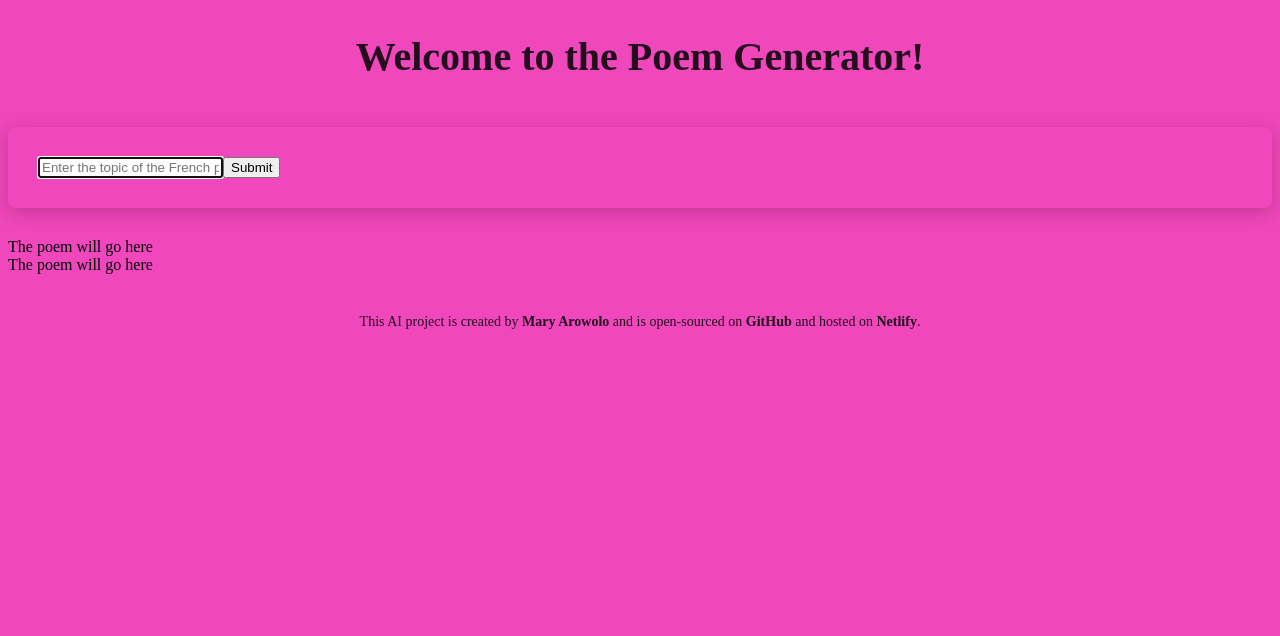
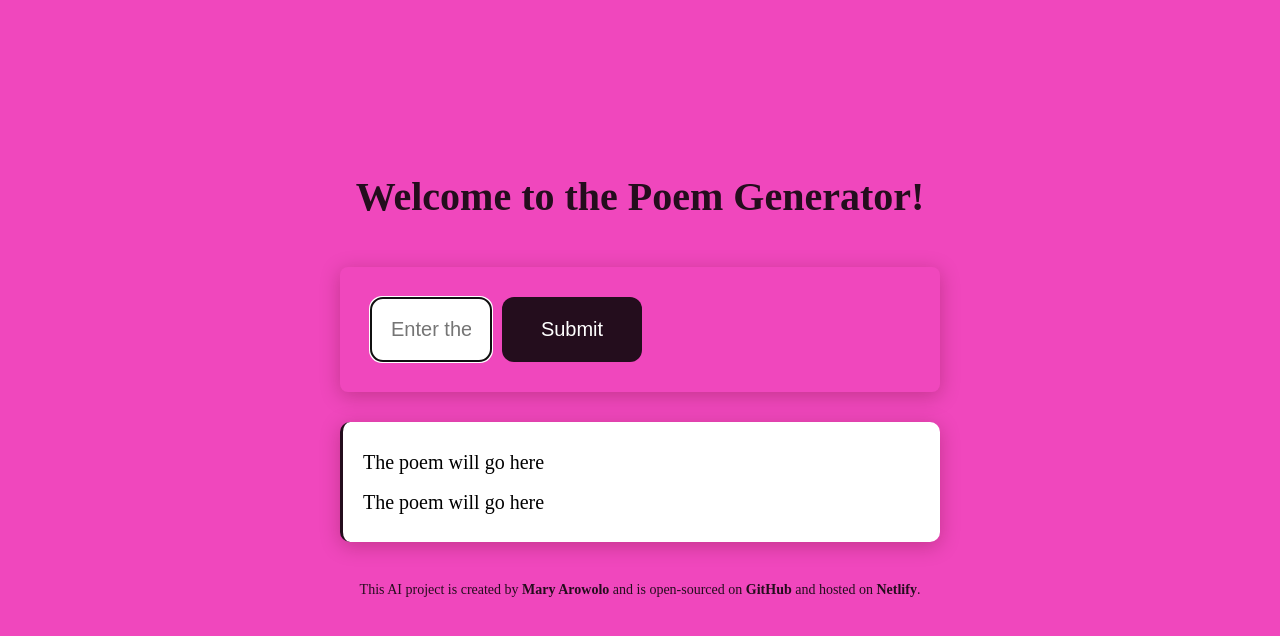
Before and after one commit to Mary-rowolo/french-poem-generator, a plain HTML site: page index.html in a window 1280 px wide. Drawn offline with Linux system fonts and the light colour scheme.

Commit message:
Added css functions to html

```diff
--- a/index.html
+++ b/index.html
@@ -7,6 +7,7 @@
     <title>Poem Generator</title>
   </head>
   <body>
+    <div class="container">
       <header>
         <h1>Welcome to the Poem Generator!</h1>
       </header>
@@ -14,6 +15,7 @@
         <form>
           <input
             type="text"
+            class="input"
             id="topic"
             placeholder="Enter the topic of the French poem"
             autofocus
@@ -21,9 +23,9 @@
             autocomplete="off"
           />
 
-        <input type="submit" id="" />
+          <input type="submit" class="submit-button" />
         </form>
-      <div>
+        <div class="poem">
           The poem will go here
 
           <br />
@@ -32,7 +34,9 @@
       </main>
       <footer>
         This AI project is created by
-      <a href="https://github.com/Mary-rowolo" target="_blank">Mary Arowolo</a>
+        <a href="https://github.com/Mary-rowolo" target="_blank"
+          >Mary Arowolo</a
+        >
         and is open-sourced on
         <a
           href="https://github.com/Mary-rowolo/french-poem-generator"
@@ -42,6 +46,7 @@
         and hosted on
         <a href="https://frenchpoemer.netlify.app/" target="_blank">Netlify</a>.
       </footer>
+    </div>
     <script src="src/index.js"></script>
   </body>
 </html>
```
Lines whose indentation alone changed are shown as unchanged.
